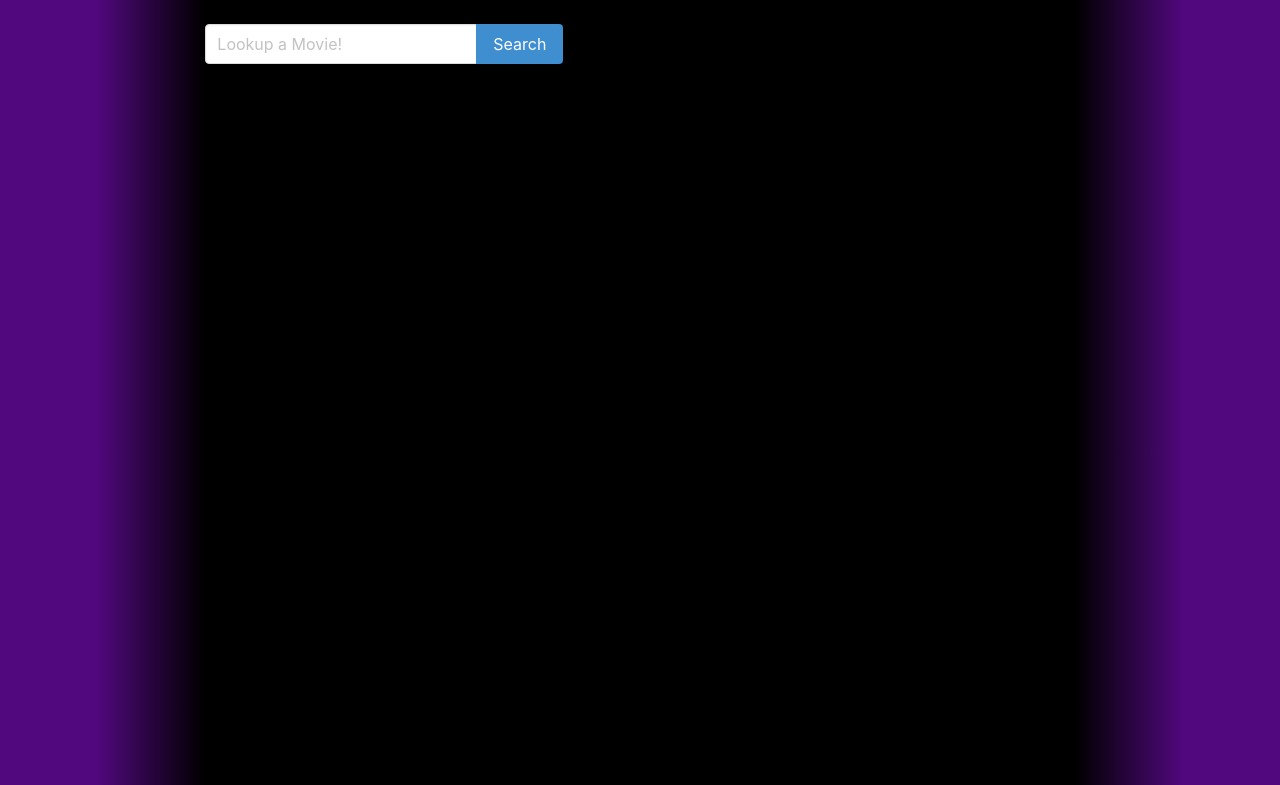
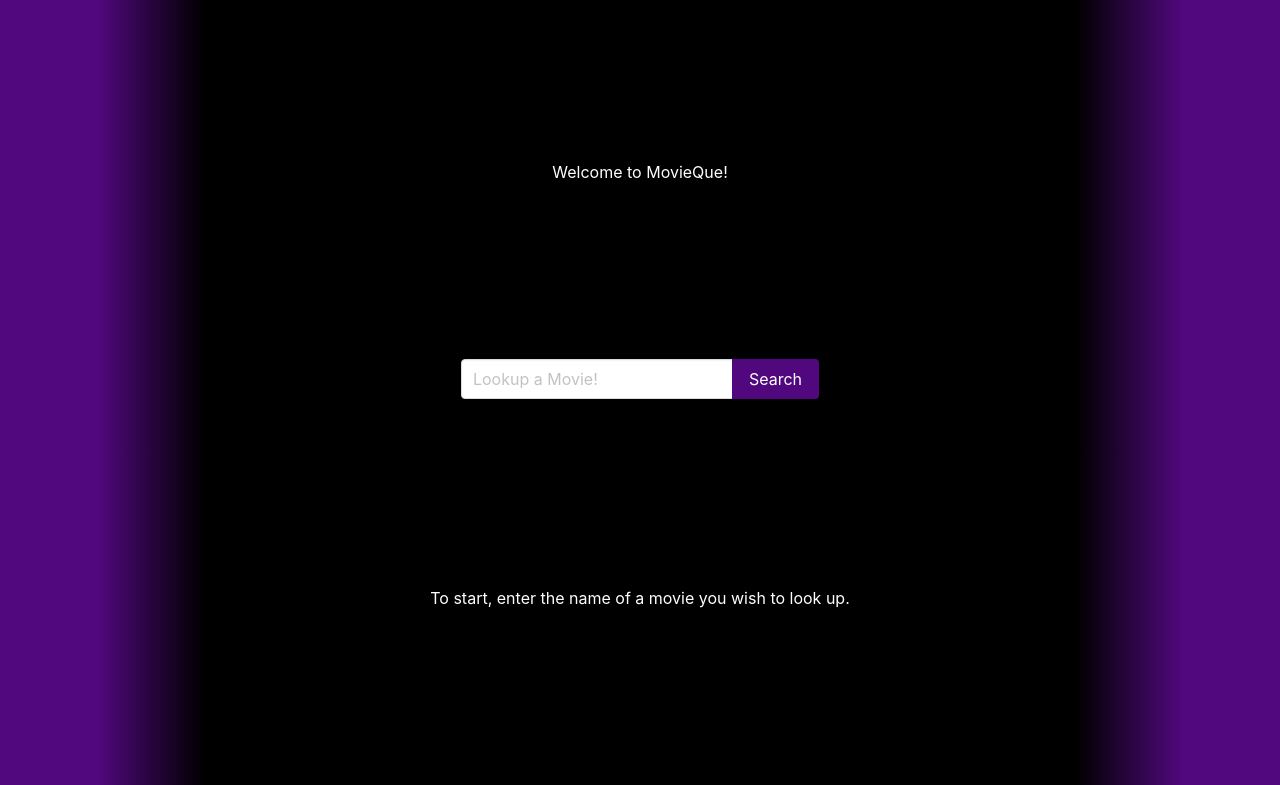
Before and after one commit to Solomon-Coding/movieQue, a plain HTML site: page index.html in a window 1280 px wide. Shown: the part 55-840 px from the top of the page. Drawn offline with nearby package versions, Linux system fonts and the light colour scheme.

Commit message:
Did some formatting on the index page.

```diff
--- a/assets/css/style.css
+++ b/assets/css/style.css
@@ -30,15 +30,35 @@
     background-color: var(--color3);
 }
 
-/* .navbar{
-    position: fixed;
-} */
 
 /* -----------------index------------------ */
 
 .fullHeight{
     height:100vh;
 }
+
+#searchInput a{
+    background-color: var(--color2);
+}
+
+#searchInput a:hover{
+    background-color: var(--color1);
+}
+
+#search{
+    display: flex;
+    align-content: center;
+    justify-content: space-evenly;
+    flex-wrap: wrap;
+    flex-direction: column;
+}
+
+#search h1{
+    display: flex;
+    justify-content: center;
+}
+
+
 /* -------------searchResults-------------- */
 #movieTitle{
     height: fit-content;
--- a/index.html
+++ b/index.html
@@ -35,8 +35,12 @@
       <div class="columns fullHeight" >
         <div class="column is-2-desktop is-1-mobile is-1-tablet leftSide"></div>
 
-        <div class="column  column1-1">
-          <div class="field has-addons">
+        <div class="column" id="search">
+          <div>
+            <h1>Welcome to MovieQue!</h1>
+          </div>
+
+          <div class="field has-addons" style="justify-content:center">
             <div class="control">
               <input class="input" id="searchForm" type="text" placeholder="Lookup a Movie!">
             </div>
@@ -45,6 +49,9 @@
                 Search
               </a>
             </div>
+          </div>
+          <div>
+            <p>To start, enter the name of a movie you wish to look up.</p>
           </div>
         </div>
 
```
